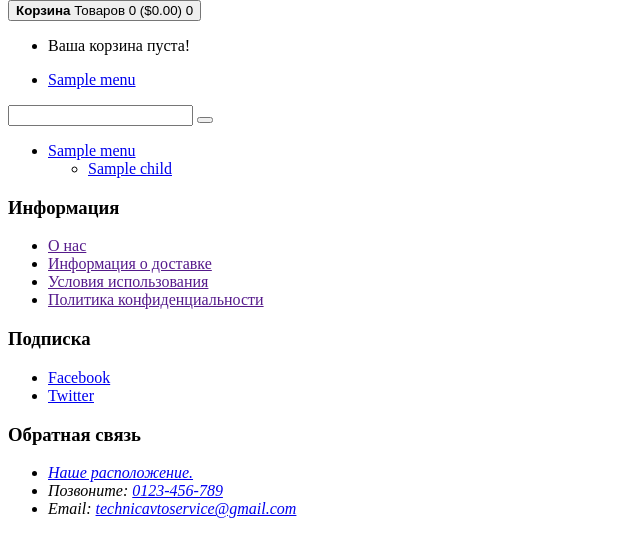
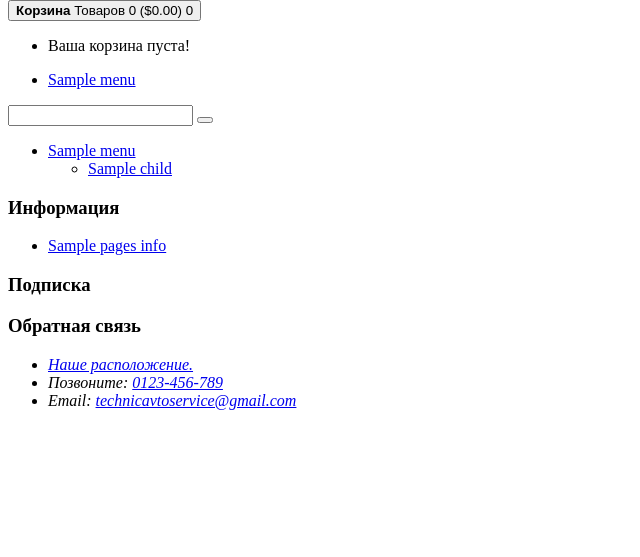
Before and after one commit to gitslik/Auto_parts_store, a PHP site: template view/menu.php in a window 1280 px wide. Shown: the part 86-643 px from the top of the page, without its empty margins (0-640 px from the left). Run offline with PHP 8.4, Linux system fonts and the light colour scheme; the template is opened without the code that fills it: most values are stand-ins (such as "Sample title", 1, 10 or a date in 2020); some libraries are stand-ins or nearby versions.

Commit message:
Сделал Инвормацию и поправил выборку страниц.

```diff
--- a/view/footer.php
+++ b/view/footer.php
@@ -5,15 +5,11 @@
       <div class="block-info">
         <h3 class="box-heading">Информация</h3>
         <ul class="box-content list-unstyled">
-
-          <li><a href="">O нас</a></li>
-
-          <li><a href="">Информация о доставке</a></li>
-
-          <li><a href="">Условия использования</a></li>
-
-          <li><a href="">Политика конфиденциальности</a></li>
-
+          <?php if (count($pages_info)>0){?>
+            <?php foreach ($pages_info as $page_inf){ ?>
+              <li><a href="/page/<?php echo $page_inf->page_id;?>?page-info=<?php echo $page_inf->page_id;?>" target="_blank"><?php echo $page_inf->title;?></a></li>
+            <?php } ?>
+          <?php } ?>
         </ul>
       </div>
 
@@ -29,11 +25,19 @@
 
 
             <ul class="social-list list-unstyled">
+              <?php foreach ($all_subscription as $subscription){ ?>
+                <?php if ($subscription->type == "facebook" ){?>
+                  <li><a href="<?php echo $subscription->subscription;?>" target="_blank"><i class=""></i> Facebook</a></li>
+                <?php }?>
 
-              <li><a href="//www.facebook.com/TemplateMonster"><i class=""></i> Facebook</a></li>
+                <?php if ($subscription->type == "twitter" ){?>
+                  <li><a href="<?php echo $subscription->subscription;?>" target="_blank"><i class=""></i> Twitter</a></li>
+                <?php }?>
 
-              <li><a href="//twitter.com/templatemonster"><i class=""></i> Twitter</a></li>
-
+                <?php if ($subscription->type == "instagram" ){?>
+                  <li><a href="<?php echo $subscription->subscription;?>" target="_blank"><i class=""></i> Instagram</a></li>
+                <?php }?>
+              <?php } ?>
             </ul>		</div>
         </div>
       </div>
```
Also changed, not shown: controllers/admin.php (+0 -17 lines), controllers/index.php (+24 -2 lines).
